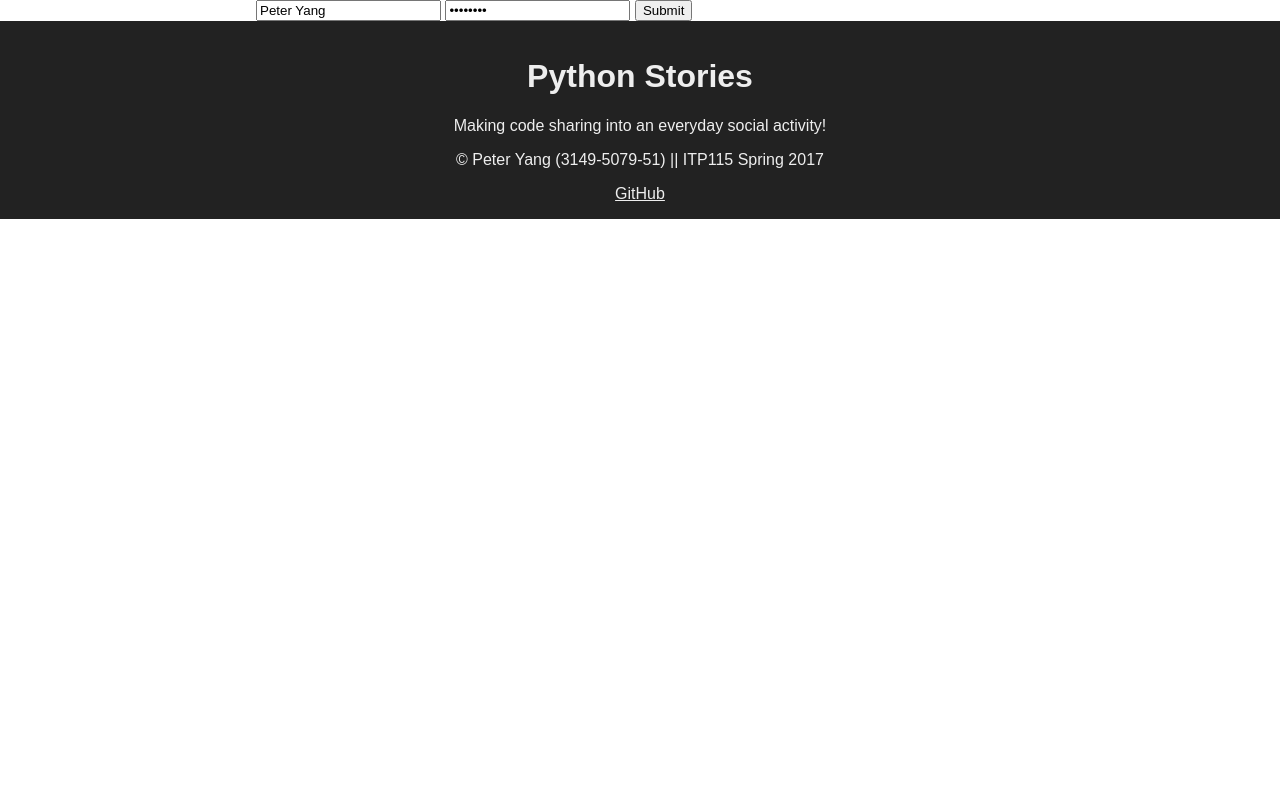
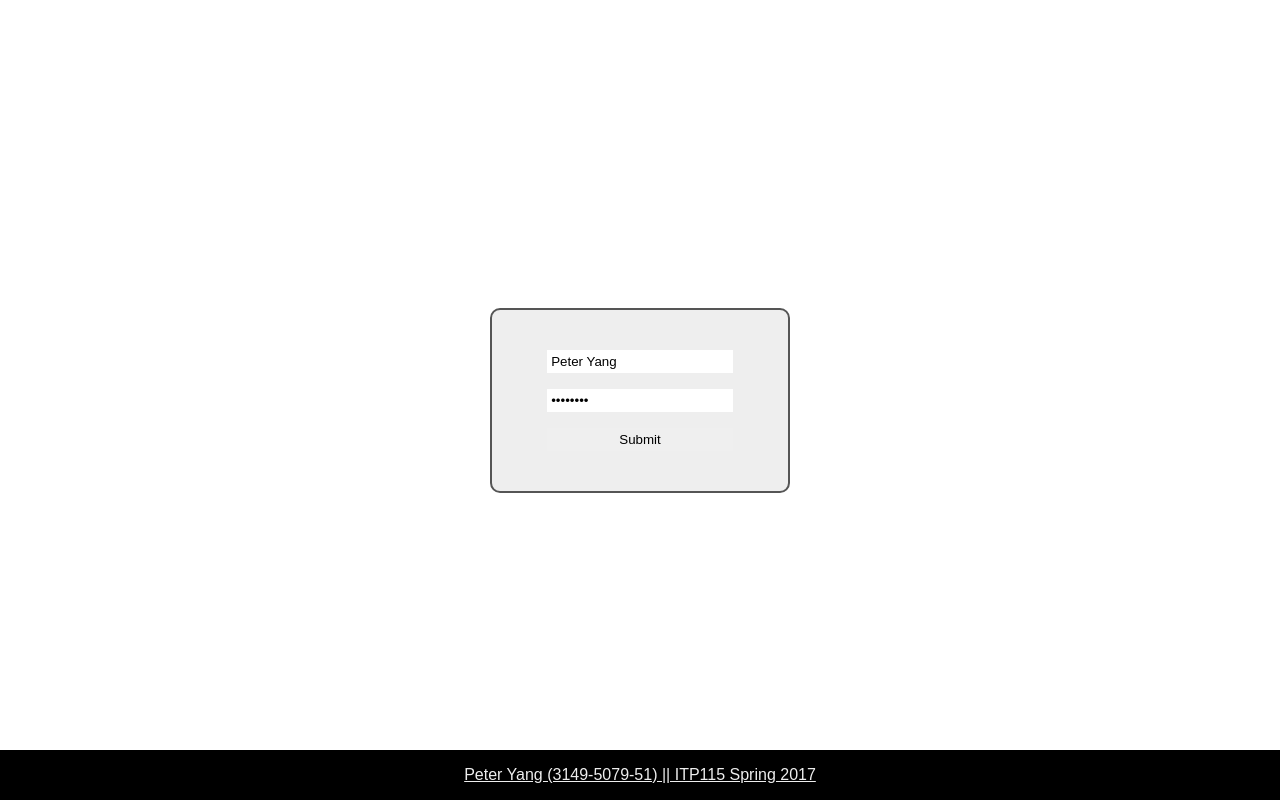
Before and after one commit to PeterYang1625/PyStories, a Flask app: page /login in a window 1280 px wide. Run offline with Flask 2, Linux system fonts and the light colour scheme; some libraries are stand-ins or nearby versions.

Commit message:
Styling and animation

```diff
--- a/static/styles/style.css
+++ b/static/styles/style.css
@@ -1,3 +1,6 @@
+/*
+    START General Style
+*/
 * {
     box-sizing: border-box;
 }
@@ -14,10 +17,12 @@ body {
 }
 
 footer {
+    position: fixed;
+    bottom: 0;
     padding: 1rem 0;
     width: 100%;
     text-align: center;
-    background-color: #222;
+    background-color: black;
     color: #eee;
 }
 
@@ -25,6 +30,106 @@ footer a{
     color: #eee;
 }
 
+.vert-center {
+    display: flex;
+    align-items: center;
+    height: 100vh;
+}
+
+.message {
+    position: fixed;
+    top: 0;
+    padding: 1rem 0;
+    text-align: center;
+    width: 100%;
+    color: white;
+    background: rgb(153, 27, 30);
+    animation: slideDown 0.5s;
+}
+@keyframes slideDown {
+    from { top: -3rem }
+    to { top: 0rem }
+}
+/*
+    END General Style
+*/
+
+/*
+    START Landing Page Style
+*/
+#load {
+    position: absolute;
+    background: rgb(153, 27, 30);
+    color: white;
+    height: 100vh;
+    width: 100vw;
+    display: flex;
+    align-items: center;
+    justify-content: center;
+    animation: fadeOut 1s;
+    animation-delay: 3s;
+    animation-fill-mode: both;
+}
+
+#load div {
+    text-align: center;
+    animation: fadeIn 1s;
+    animation-delay: 1s;
+    animation-fill-mode: both;
+}
+
+#load div img {
+    width: 3rem;
+}
+
+/*
+    Animations
+*/
+@keyframes fadeOut {
+    from {
+        opacity: 1;
+        visibility: visible;
+    }
+    to {
+        opacity: 0;
+        visibility: hidden;
+    }
+}
+
+@keyframes fadeIn {
+    from { opacity: 0; }
+    to { opacity: 1; }
+}
+/*
+    END Landing Page Style
+*/
+
+/*
+    START Login Style
+*/
+    #login {
+        margin: auto;
+        text-align: center;
+        background-color: #eee;
+        max-width: 300px;
+        border: solid #555 2px;
+        border-radius: 10px;
+        padding: 2rem;
+    }
+
+    #login input {
+        margin: 0.5rem 0;
+        width: 80%;
+        border: none;
+        padding: 0.25rem;
+    }
+/*
+    END Login Style
+*/
+
+/*
+    START Feed Style
+*/
 .menu-item {
     width: 100%;
     clear: both;
@@ -37,10 +142,6 @@ footer a{
 .menu-item:hover {
     left: 5%;
     cursor: pointer;
-}
-
-.menu-item a {
-    color: #222;
 }
 
 .menu-item img{
@@ -79,6 +180,13 @@ footer a{
     font-size: large;
 }
 
+/*
+    END Feed Style
+*/
+
+/*
+    START Pre-formatted Code Style
+*/
 pre {
     font-family: monospace;
     display: inline;
@@ -91,6 +199,7 @@ pre.prettyprint {
     overflow: auto;
 }
 
+/* CSS Courtesy of Google Code Prettify */
 /* desert scheme ported from vim to google prettify */
 pre.prettyprint { display: block; background-color: #333 }
 pre .nocode { background-color: none; color: #000 }
@@ -109,19 +218,6 @@ pre .dec { color: #98fb98 } /* decimal         - lightgreen */
 /* Specify class=linenums on a pre to get line numbering */
 ol.linenums { margin-top: 0; margin-bottom: 0; color: #AEAEAE } /* IE indents via margin-left */
 li.L0,li.L1,li.L2,li.L3,li.L5,li.L6,li.L7,li.L8 { list-style-type: none }
-/* Alternate shading for lines */
-li.L1,li.L3,li.L5,li.L7,li.L9 { }
-
-@media print {
-  pre.prettyprint { background-color: none }
-  pre .str, code .str { color: #060 }
-  pre .kwd, code .kwd { color: #006; font-weight: bold }
-  pre .com, code .com { color: #600; font-style: italic }
-  pre .typ, code .typ { color: #404; font-weight: bold }
-  pre .lit, code .lit { color: #044 }
-  pre .pun, code .pun { color: #440 }
-  pre .pln, code .pln { color: #000 }
-  pre .tag, code .tag { color: #006; font-weight: bold }
-  pre .atn, code .atn { color: #404 }
-  pre .atv, code .atv { color: #060 }
-}
+/*
+    END Pre-formatted Code Style
+*/
--- a/templates/footer.html
+++ b/templates/footer.html
@@ -1,7 +1,6 @@
 <footer>
-    <h1>Python Stories</h1>
-    <p>Making code sharing into an everyday social activity!</p>
-    <p>&copy; Peter Yang (3149-5079-51) ||  ITP115 Spring 2017</p>
-    <a href="https://github.com/peteryang1625" target="_blank">GitHub</a>
+    <a href="https://github.com/peteryang1625" target="_blank">
+        Peter Yang (3149-5079-51) ||  ITP115 Spring 2017
+    </a>
 </footer>
 </html>
--- a/templates/login.html
+++ b/templates/login.html
@@ -4,11 +4,13 @@
     <div class="message">{{message}}</div>
 {% endif %}
 <div class="container">
-    <form action="/login" method="POST">
-        <input type="text" name="username" placeholder="Name" value="Peter Yang">
-        <input type="password" name="password" placeholder="Password" value="password">
-        <input type="submit" value="Submit">
-    </form>
+    <div class="vert-center">
+        <form action="/login" method="POST" id="login">
+            <input type="text" name="username" placeholder="Name" value="Peter Yang">
+            <input type="password" name="password" placeholder="Password" value="password">
+            <input type="submit" value="Submit">
+        </form>
+    </div>
 </div>
 </body>
 
```
Also changed, not shown: templates/index.html (+7 -0 lines).
